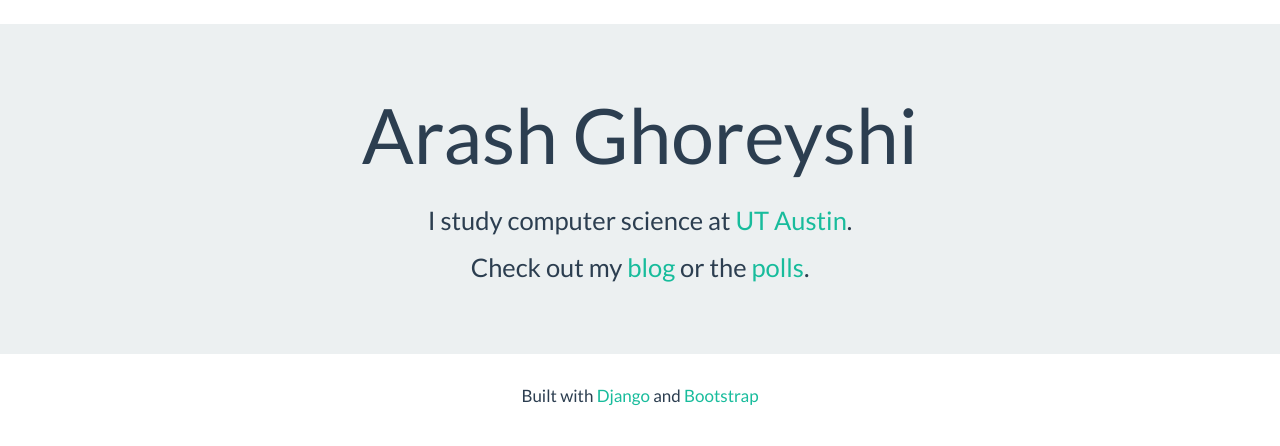
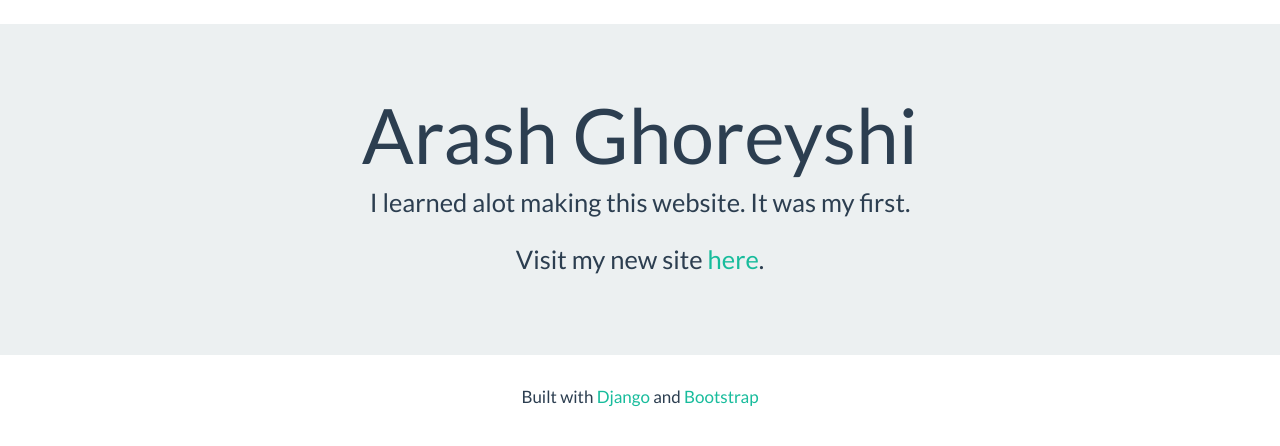
Before and after one commit to Aghoreyshi/djangosite, a Django app: template araghor/templates/araghor/home.html in a window 1280 px wide. Shown: the part 61-507 px from the top of the page. Run offline with Django 3.2, Linux system fonts and the light colour scheme; the template is opened without the code that fills it, so the values that code supplies are empty; parts of the project's set-up code (start-up, migrations or seed data) failed here and were passed over; some libraries are stand-ins or nearby versions.

Commit message:
Let people know I'm retiring this site ;_;

```diff
--- a/araghor/templates/araghor/home.html
+++ b/araghor/templates/araghor/home.html
@@ -5,8 +5,12 @@ Arash Ghoreyshi
 {% block content %}
 <div class="jumbotron text-center">
   <h1>Arash Ghoreyshi</h1>
-  <p style='margin-top: 30px'>I study computer science at <a href='http://www.utexas.edu/' target="ut">UT Austin</a>.</p>
-  <p style='margin-bottom: 20px'>Check out my <a href="/blog/">blog</a> or the <a href="/polls/">polls</a>.</p>
+  <p>
+  I learned alot making this website. It was my first.
+  </p>
+  Visit my new site
+  <a href="http://www.greyshi.com">here</a>.
+  <p style='margin-bottom: 20px'>
 </div>
 <p style="margin-bottom: 20px">Built with <a href="http://www.youtube.com/watch?v=IAooXLAPoBQ" target="music">Django</a> and
   <a href="http://getbootstrap.com/" target="bootstrap">Bootstrap</a>
```
